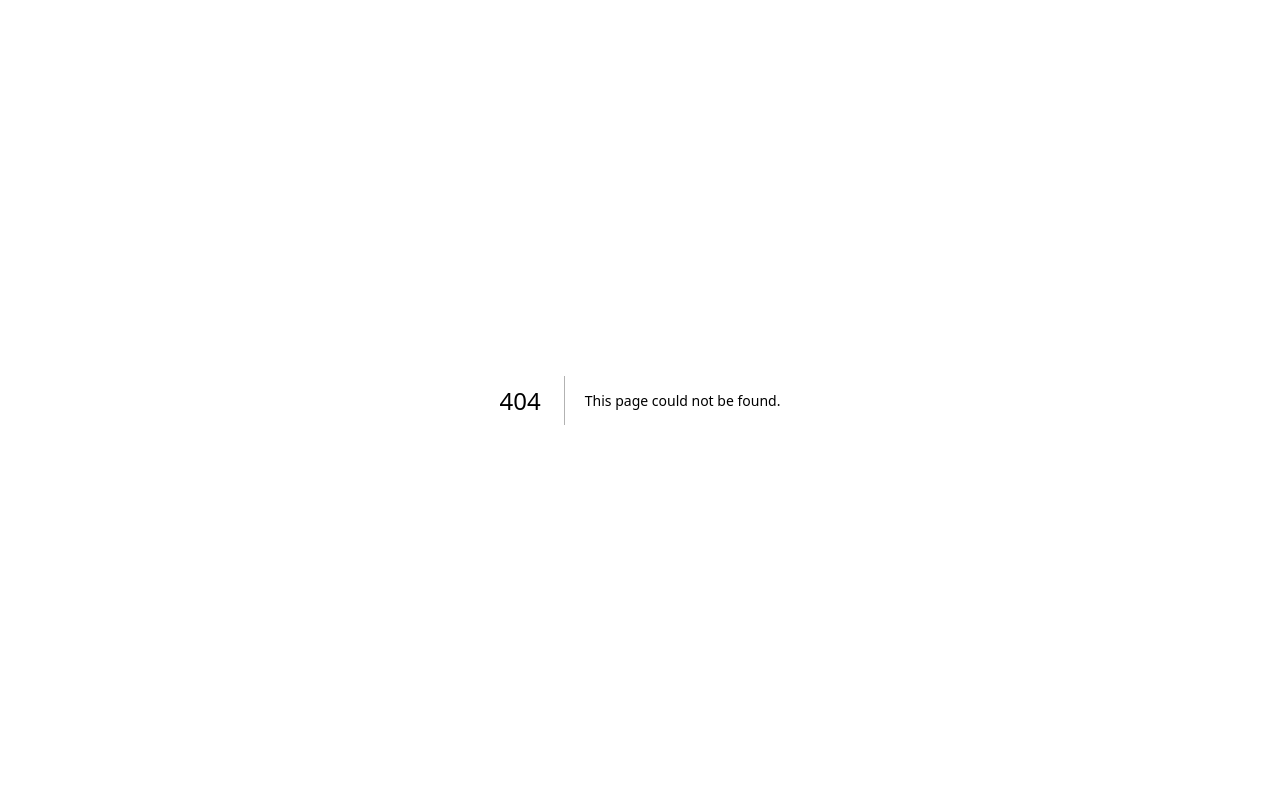
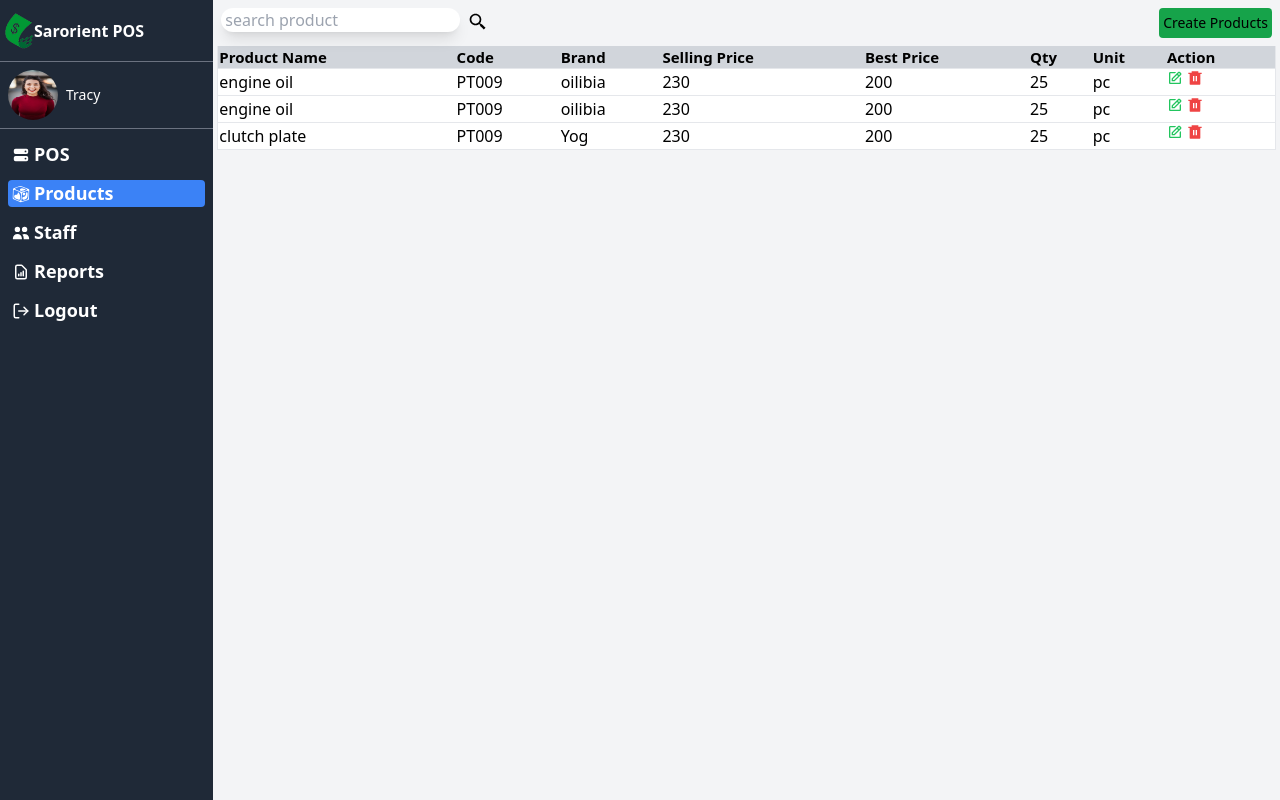
Before and after one commit to saretoduncan/sarorient-pos, a Next.js app: page /main/products in a window 1280 px wide. Before the commit this address had no page. Built offline with nearby package versions, Linux system fonts and the light colour scheme.

Commit message:
add products table and search bar to products page

```diff
--- /dev/null
+++ b/app/components/ProductsTable.tsx
@@ -0,0 +1,97 @@
+import React from "react";
+import { BiEdit, BiSearchAlt2 } from "react-icons/bi";
+import { FaCartArrowDown } from "react-icons/fa";
+import { RiDeleteBin6Fill } from "react-icons/ri";
+const Products_table: React.FC<{}> = () => {
+  return (
+    <>
+      <section className="grid grid-cols-2 p-2">
+        <div className="flex space-x-1">
+          <div>
+            <input
+              type="text"
+              placeholder="search product"
+              className="shadow-lg  focus:outline-none rounded-3xl focus:ring focus:ring-gray-100 px-1"
+            />
+          </div>
+          <div>
+            <button className="text-xl self-center p-1">
+              <BiSearchAlt2 />
+            </button>
+          </div>
+        </div>
+        <div className="grid">
+          <button className="bg-green-600 px-1 py-1   rounded justify-self-end text-sm">
+            Create Products
+          </button>
+        </div>
+      </section>
+      <section className="mx-1 border-x  bg-white">
+        <table className="w-[100%] border-1 ">
+          <thead className="bg-gray-300 text-sm md:text-[15px] border-b">
+            <tr>
+              <th className="text-start">Product Name</th>
+              <th className="text-start">Code</th>
+              <th className="text-start">Brand</th>
+              <th className="text-start">Selling Price</th>
+              <th className="text-start">Best Price</th>
+              <th className="text-start">Qty</th>
+              <th className="text-start">Unit</th>
+
+              <th className="text-start">Action</th>
+            </tr>
+          </thead>
+          <tbody>
+            <tr className="border-b">
+              <td className="">engine oil</td>
+              <td className="">PT009</td>
+              <td className="">oilibia</td>
+              <td className="">230</td>
+              <td className="">200</td>
+               <td className="">25</td>
+              <td className="">pc</td>
+
+              <td className=" flex space-x-1">
+                {" "}
+                <BiEdit className="text-md  text-green-500 self-center my-auto" />
+                <RiDeleteBin6Fill className="text-md  text-red-500 self-center my-auto" />
+              </td>
+            </tr>
+            <tr className="border-b">
+              <td className="">engine oil</td>
+              <td className="">PT009</td>
+              <td className="">oilibia</td>
+              <td className="">230</td>
+              <td className="">200</td>
+               <td className="">25</td>
+              <td className="">pc</td>
+
+              <td className=" flex space-x-1">
+                {" "}
+                <BiEdit className="text-md  text-green-500 self-center my-auto" />
+                <RiDeleteBin6Fill className="text-md  text-red-500 self-center my-auto" />
+              </td>
+            </tr>
+            <tr className="border-b">
+              <td className="">clutch plate</td>
+              <td className="">PT009</td>
+              <td className="">Yog</td>
+              <td className="">230</td>
+              <td className="">200</td>
+               <td className="">25</td>
+              <td className="">pc</td>
+
+              <td className=" flex space-x-1">
+                {" "}
+                <BiEdit className="text-md  text-green-500 self-center my-auto" />
+                <RiDeleteBin6Fill className="text-md  text-red-500 self-center my-auto" />
+              </td>
+            </tr>
+
+          </tbody>
+        </table>
+      </section>
+    </>
+  );
+};
+export default Products_table;
--- a/app/components/SideBar.tsx
+++ b/app/components/SideBar.tsx
@@ -1,11 +1,12 @@
 "use client";
+import Link from "next/link";
 import { usePathname } from "next/navigation";
 import React from "react";
 import { FiLogOut } from "react-icons/fi";
 import { GiIceCube } from "react-icons/gi";
 import { HiOutlineDocumentReport, HiServer, HiUsers } from "react-icons/hi";
+import logo from "../../public/pos_logo.png";
 import profile from "../../public/profile_pic.jpg";
-import logo from "../../public/pos_logo.png"
 /**
  *
  *
@@ -31,26 +32,26 @@ const SideBar = () => {
           </figure>
         </section>
         <section className="px-2 ">
-          <section className="flex text-md-xl mb-3 justify-items-center cursor-pointer">
-            <HiServer className="self-center me-1 text-lg" />
+          <Link href="/main/pos" className={`flex text-md-xl mb-3 justify-items-center cursor-pointer rounded ${pathName==='/main/pos'? 'bg-blue-500':''}`}>
+            <HiServer className="self-center mx-1 text-lg" />
             <p className="text-[18px] font-bold">POS</p>
-          </section>
-          <section className="flex  text-md-xl mb-3 cursor-pointer">
-            <GiIceCube className="self-center me-1 text-lg" />
+          </Link>
+          <Link href="/main/products" className={`flex text-md-xl mb-3 justify-items-center cursor-pointer rounded ${pathName==='/main/products'? 'bg-blue-500':''}`}>
+            <GiIceCube className="self-center mx-1 text-lg" />
             <p className="text-[18px] font-bold">Products</p>
-          </section>
-          <section className="flex text-md-xl mb-3 cursor-pointer">
-            <HiUsers className="self-center me-1 text-lg" />
+          </Link>
+          <Link href="" className="flex text-md-xl mb-3 cursor-pointer">
+            <HiUsers className="self-center mx-1 text-lg" />
             <p className="text-[18px] font-bold"> Staff</p>
-          </section>
-          <section className="flex text-md-xl mb-3 cursor-pointer">
-            <HiOutlineDocumentReport className="self-center me-1 text-lg" />
+          </Link>
+          <Link href="" className="flex text-md-xl mb-3 cursor-pointer">
+            <HiOutlineDocumentReport className="self-center mx-1 text-lg" />
             <p className="text-[18px] font-bold">Reports</p>
-          </section>
-          <section className="flex text-md-xl cursor-pointer">
-            <FiLogOut className="self-center me-1 text-lg " />
+          </Link>
+          <Link href="" className="flex text-md-xl cursor-pointer">
+            <FiLogOut className="self-center mx-1 text-lg " />
             <p className="text-[18px] font-bold">Logout</p>
-          </section>
+          </Link>
         </section>{" "}
       </section>
     </>
--- a/app/layout.tsx
+++ b/app/layout.tsx
@@ -15,7 +15,9 @@ export default function RootLayout({
 }) {
   return (
     <html lang="en">
-      <body suppressHydrationWarning={true}>{children}</body>
+      <body suppressHydrationWarning={true} className="bg-gray-100">
+        {children}
+      </body>
     </html>
   );
 }
--- /dev/null
+++ b/app/main/products/page.tsx
@@ -0,0 +1,9 @@
+import Products_table from "@/app/components/ProductsTable";
+import react from "react";
+export default function Products() {
+  return (
+    <>
+      <Products_table />
+    </>
+  );
+}
```
